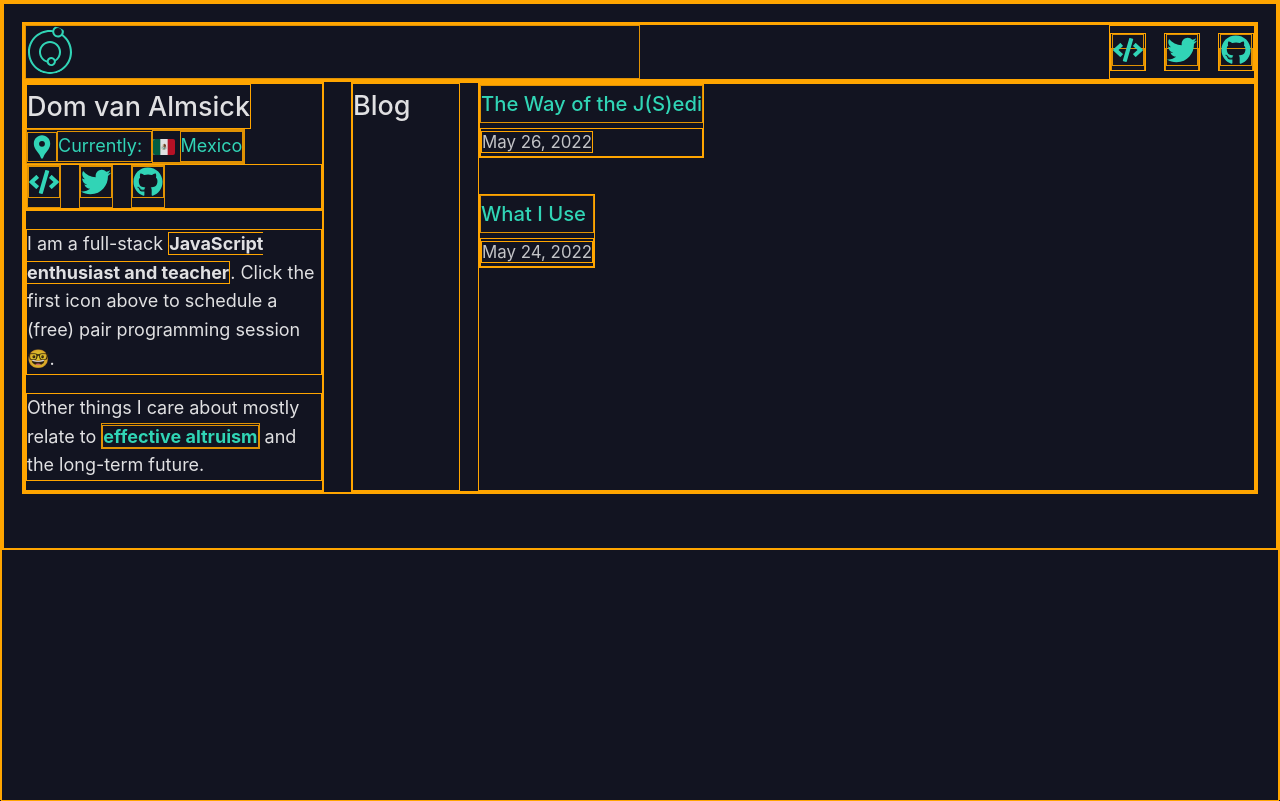
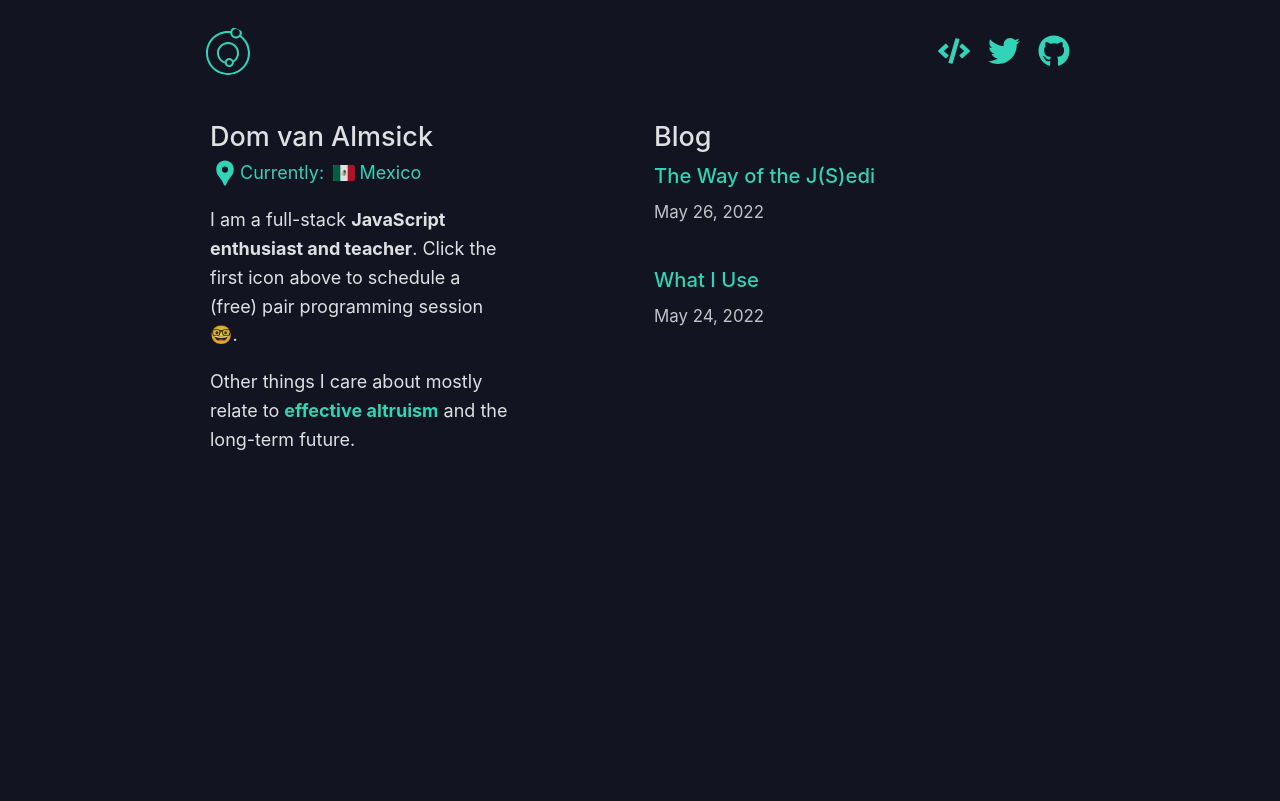
Before and after one commit to dominicva/dev-blog, a Next.js app: page / in a window 1280 px wide. Built offline with nearby package versions, Linux system fonts and the light colour scheme.

Commit message:
Refactor: grid layout

```diff
--- a/components/blog/index.jsx
+++ b/components/blog/index.jsx
@@ -4,13 +4,7 @@ import { h2, list, postPreview, postDate } from './styles.js';
 
 const Blog = ({ allPostsData }) => {
   return (
-    <section
-      style={{
-        display: 'grid',
-        gridTemplateColumns: 'minmax(min-content, 6rem) 1fr',
-        gap: '1rem',
-      }}
-    >
+    <section className="blog">
       <h2 style={h2}>Blog</h2>
       <ul style={list}>
         {allPostsData.map(({ id, date, title }) => (
@@ -25,6 +19,13 @@ const Blog = ({ allPostsData }) => {
           </li>
         ))}
       </ul>
+      <style jsx>{`
+        @media (min-width: 768px) {
+          .blog {
+            margin-left: 6rem;
+          }
+        }
+      `}</style>
     </section>
   );
 };
--- a/components/intro.jsx
+++ b/components/intro.jsx
@@ -11,10 +11,8 @@ const currentLocation = 'Mexico';
 
 const Intro = () => {
   return (
-    <section>
-      <header id="intro" className="container">
+    <aside className="intro-container">
       <h1>{fullName}</h1>
-
       <a
         id="link-location"
         href="https://www.google.com/maps/place/Quintana+Roo/"
@@ -35,31 +33,6 @@ const Intro = () => {
           <span style={{ marginLeft: '0.25rem' }}>{currentLocation}</span>
         </div>
       </a>
-
-        <div id="social">
-          <a
-            href="https://calendly.com/dominicvana/pair-programming"
-            target="_blank"
-            className="social-icon"
-          >
-            <FaCode size={32} />
-          </a>
-          <a
-            href="https://www.twitter.com/dominicva"
-            target="_blank"
-            className="social-icon"
-          >
-            <FaTwitter size={32} />
-          </a>
-          <a
-            href="https://www.github.com/dominicva"
-            target="_blank"
-            className="social-icon"
-          >
-            <FaGithub size={32} />
-          </a>
-        </div>
-      </header>
       <div id="bio">
         <p>
           I am a full-stack <b>JavaScript enthusiast and teacher</b>. Click the
@@ -106,26 +79,8 @@ const Intro = () => {
         #bio p {
           margin-bottom: 0.5rem;
         }
-
-        @media (min-width: 768px) {
-          #info {
-            margin: 0;
-          }
-
-          #intro {
-            align-items: flex-start;
-          }
-
-          #info-links {
-            align-items: flex-start;
-          }
-
-          #social {
-            justify-content: flex-start;
-          }
-        }
       `}</style>
-    </section>
+    </aside>
   );
 };
 
--- a/components/layout.jsx
+++ b/components/layout.jsx
@@ -5,13 +5,7 @@ import Nav from './nav';
 
 const Layout = ({ children, home }) => {
   return (
-    <div
-      style={{
-        padding: '1rem 1rem 3rem 1rem',
-        maxWidth: '1280px',
-        margin: 'auto',
-      }}
-    >
+    <>
       <Head>
         <meta
           name="description"
@@ -19,9 +13,9 @@ const Layout = ({ children, home }) => {
         />
         <meta name="og:title" content={siteTitle} />
       </Head>
-      <div>
+      <div id="wrapper">
         <Nav />
-        <main>{children}</main>
+        {children}
         {!home && (
           <div>
             <Link href="/">
@@ -32,16 +26,26 @@ const Layout = ({ children, home }) => {
       </div>
       <style jsx>
         {`
+          #wrapper {
+            display: grid;
+            max-width: 968px;
+            margin: auto;
+            gap: 2rem;
+            padding: 1rem;
+          }
+
           @media (min-width: 768px) {
-            main {
-              display: grid;
-              grid-template-columns: minmax(min-content, 300px) 1fr;
-              gap: 1.5rem;
+            #wrapper {
+              grid-template-columns: minmax(min-content, 300px) minmax(
+                  200px,
+                  1fr
+                );
+              padding: 1.5rem 3rem;
             }
           }
         `}
       </style>
-    </div>
+    </>
   );
 };
 
--- a/components/nav.jsx
+++ b/components/nav.jsx
@@ -47,6 +47,10 @@ const Nav = () => {
         </ul>
       </nav>
       <style jsx>{`
+        #logo {
+          margin-left: -6px;
+        }
+
         nav {
           display: grid;
           grid-template-columns: 1fr 1fr;
@@ -59,9 +63,10 @@ const Nav = () => {
 
         .nav-links {
           list-style-type: none;
+          width: 100%;
           display: flex;
           align-items: center;
-          justify-self: flex-end;
+          justify-content: flex-end;
         }
 
         .nav-links li {
@@ -71,6 +76,12 @@ const Nav = () => {
         .nav-links li:last-of-type {
           margin-right: 0rem;
         }
+
+        @media (min-width: 768px) {
+          .nav-container {
+            grid-column: 1 / -1;
+          }
+        }
       `}</style>
     </div>
   );
--- a/styles/global.css
+++ b/styles/global.css
@@ -12,7 +12,7 @@
 
 * {
   box-sizing: border-box;
-  border: 0.1px solid orange;
+  /* border: 0.1px solid orange; */
 }
 
 html,
```
Lines whose indentation alone changed are shown as unchanged.
